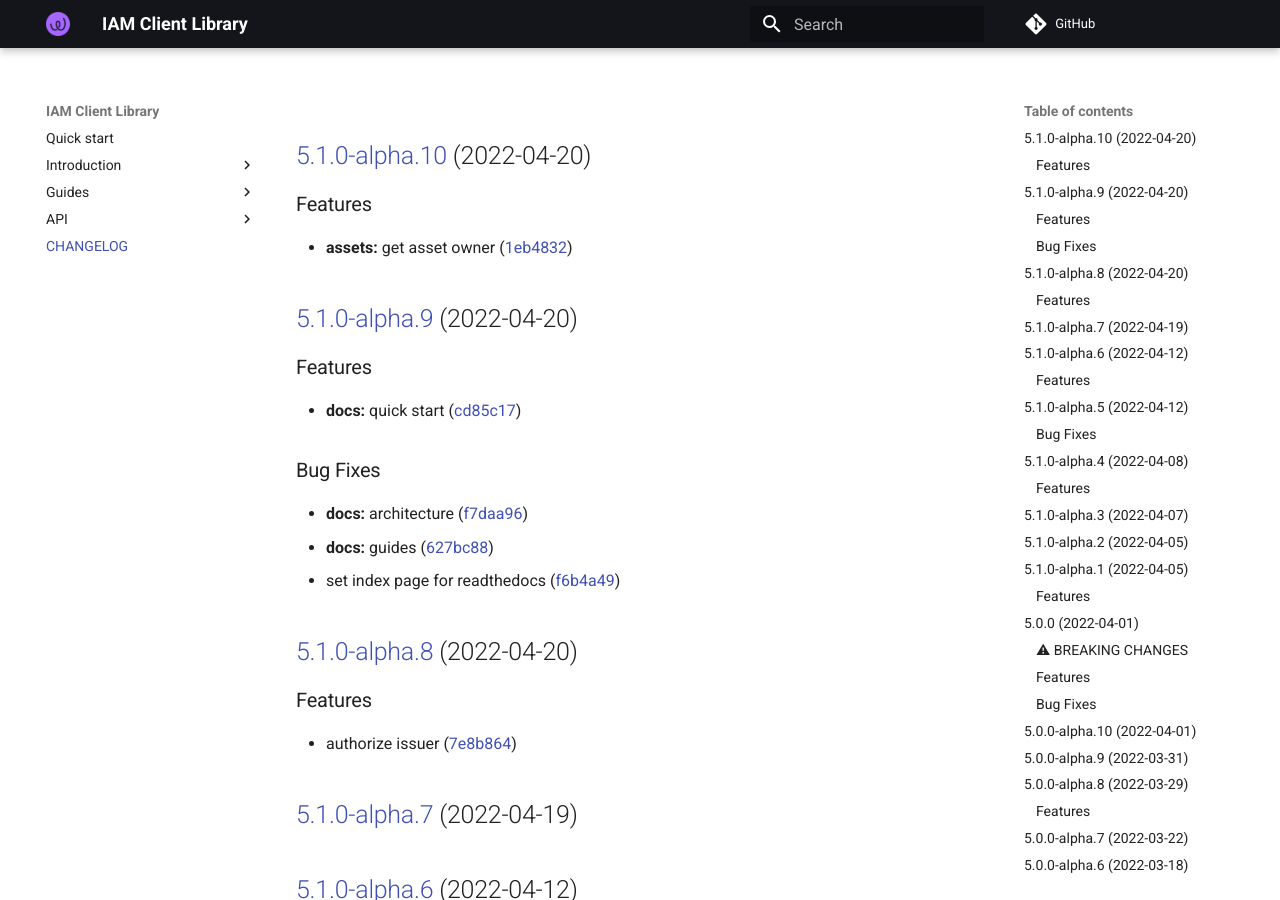
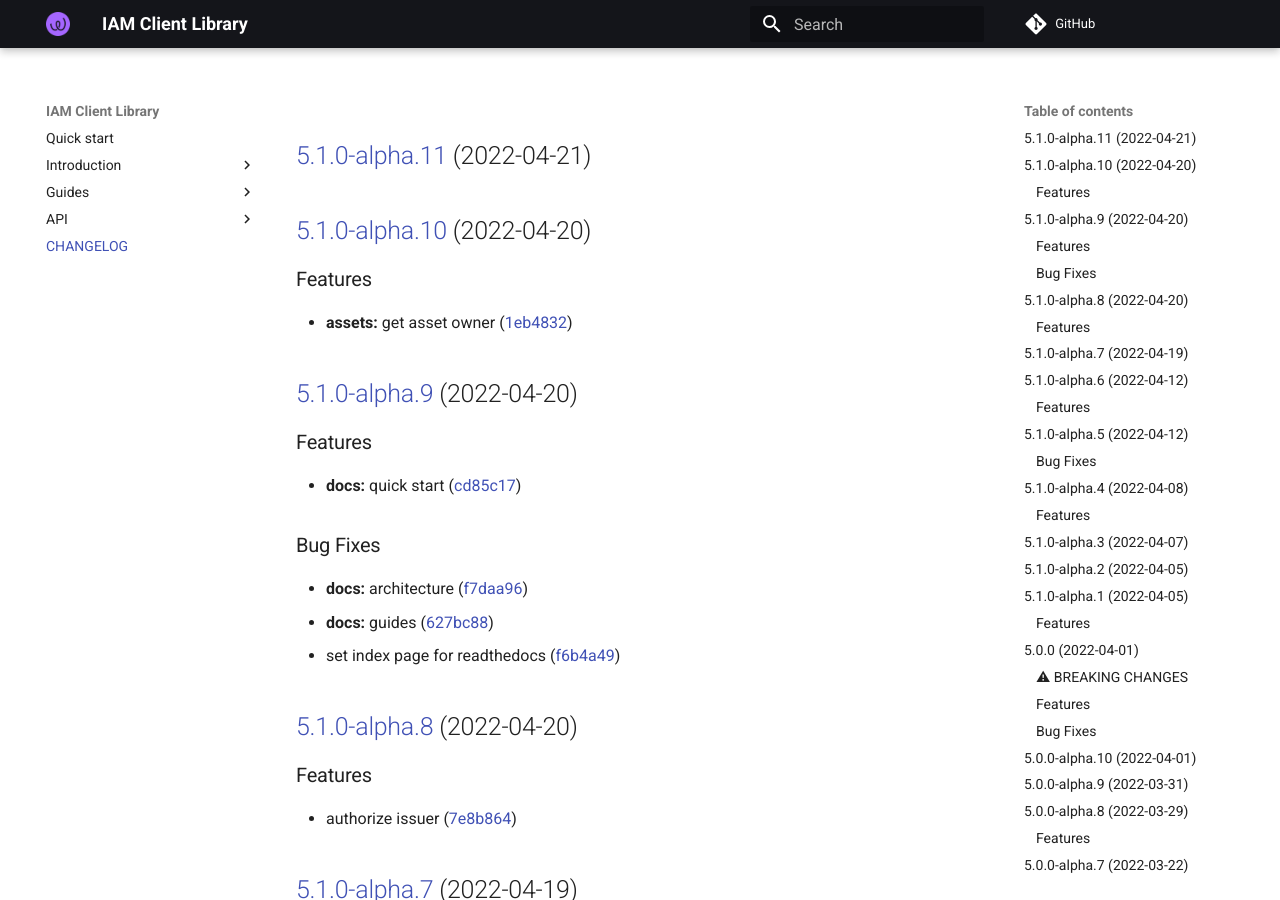
Before and after one commit to energywebfoundation/iam-client-lib, an MkDocs documentation site: the page built from docs/CHANGELOG.md, in a window 1280 px wide and 900 px high. Built offline with MkDocs 1.6.1 and Material for MkDocs 9.7.7, drawn with Linux system fonts in a browser that asks for light colours; comment, search, counter and statistics services are not loaded.

Commit message:
chore(release): 5.1.0-alpha.11 [skip ci]
## [5.1.0-alpha.11](https://github.com/energywebfoundation/iam-client-lib/compare/v5.1.0-alpha.10...v5.1.0-alpha.11) (2022-04-21)

```diff
--- a/docs/CHANGELOG.md
+++ b/docs/CHANGELOG.md
@@ -1,3 +1,5 @@
+## [5.1.0-alpha.11](https://github.com/energywebfoundation/iam-client-lib/compare/v5.1.0-alpha.10...v5.1.0-alpha.11) (2022-04-21)
+
 ## [5.1.0-alpha.10](https://github.com/energywebfoundation/iam-client-lib/compare/v5.1.0-alpha.9...v5.1.0-alpha.10) (2022-04-20)
 
 
--- a/package.json
+++ b/package.json
@@ -1,6 +1,6 @@
 {
   "name": "iam-client-lib",
-  "version": "5.1.0-alpha.10",
+  "version": "5.1.0-alpha.11",
   "description": "Library for Decentralized Identity and Access Management",
   "main": "dist/index.js",
   "module": "dist/index.esm.js",
```
